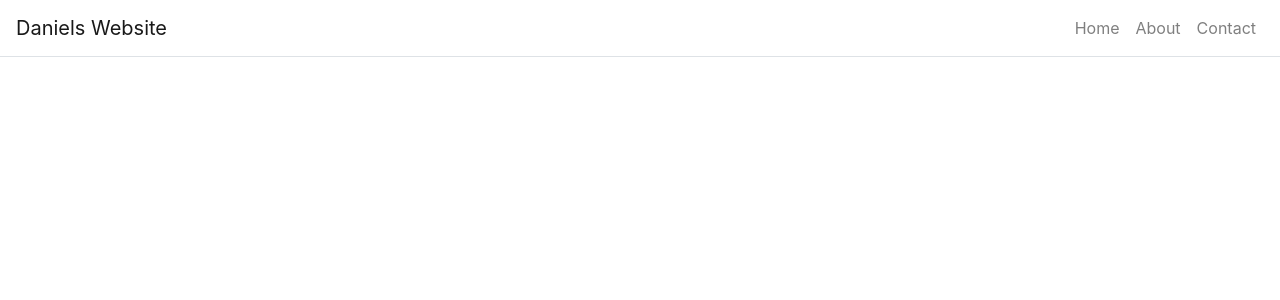
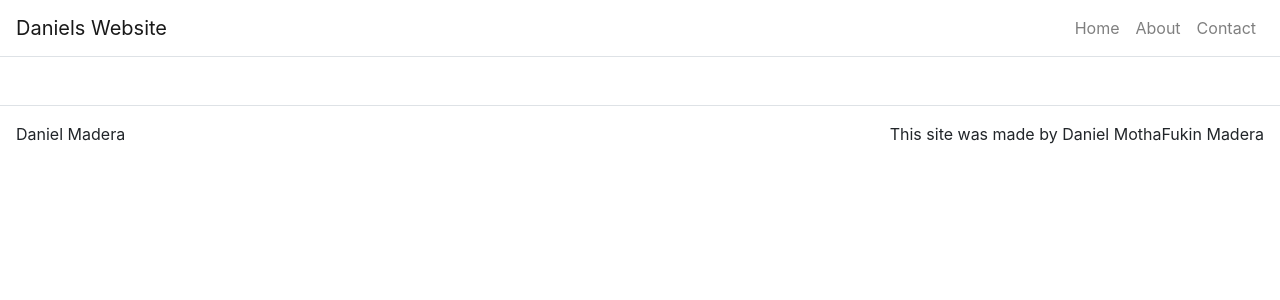
Before and after one commit to dmadera0/personal-site, a React (Create React App) app: page / in a window 1280 px wide. Shown: the top 300 px of the page. Built offline with nearby package versions, Linux system fonts and the light colour scheme.

Commit message:
added footer

```diff
--- a/src/App.js
+++ b/src/App.js
@@ -1,10 +1,12 @@
-import React from 'react';
+import React, { Component } from 'react';
 import './App.css';
 import {BrowserRouter as Router, Route, Link } from 'react-router-dom';
 import Container from 'react-bootstrap/Container';
 import Navbar from 'react-bootstrap/Navbar'
 import Nav from 'react-bootstrap/Nav'
 import NavbarBrand from 'react-bootstrap/NavbarBrand'
+
+import Footer from './components/Footer'
 
 class App extends React.Component {
 
@@ -47,6 +49,9 @@ class App extends React.Component {
             </Navbar.Collapse>
 
           </Navbar>
+
+          <Footer/>
+
         </Container>
 
       </Router>
--- /dev/null
+++ b/src/components/Footer.js
@@ -0,0 +1,24 @@
+import React from 'react'
+import { Container, Row, Col } from 'react-bootstrap'
+
+function Footer() {
+
+    return(
+        <footer className="mt-5">
+            <Container fluid={true}>
+                <Row className="border-top justify-content-between p-3">
+                    <Col className="p-0" md={3} sm={12}>
+                    Daniel Madera
+                    </Col>
+                    <Col className="p-0 d-flex justify-content-end" md={6}>
+                    This site was made by Daniel MothaFukin Madera
+                    </Col>
+
+                </Row>
+            </Container>
+            </footer>
+    );
+
+}
+
+export default Footer;
```
Also changed, not shown: 1 other file (tests, documents, lock files or other folders).
